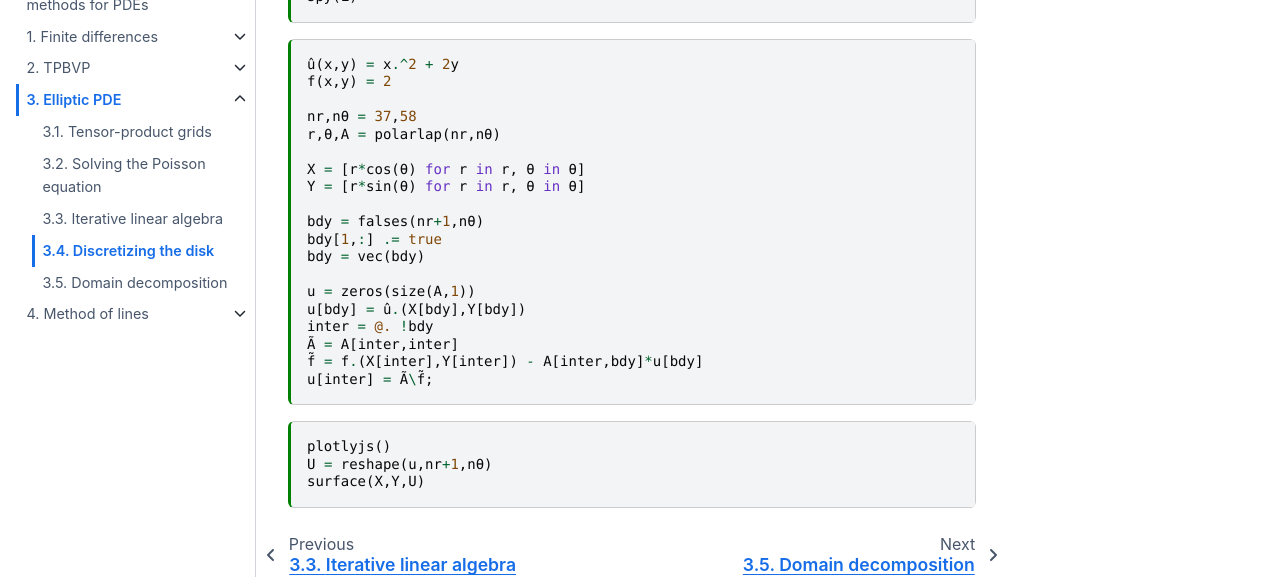
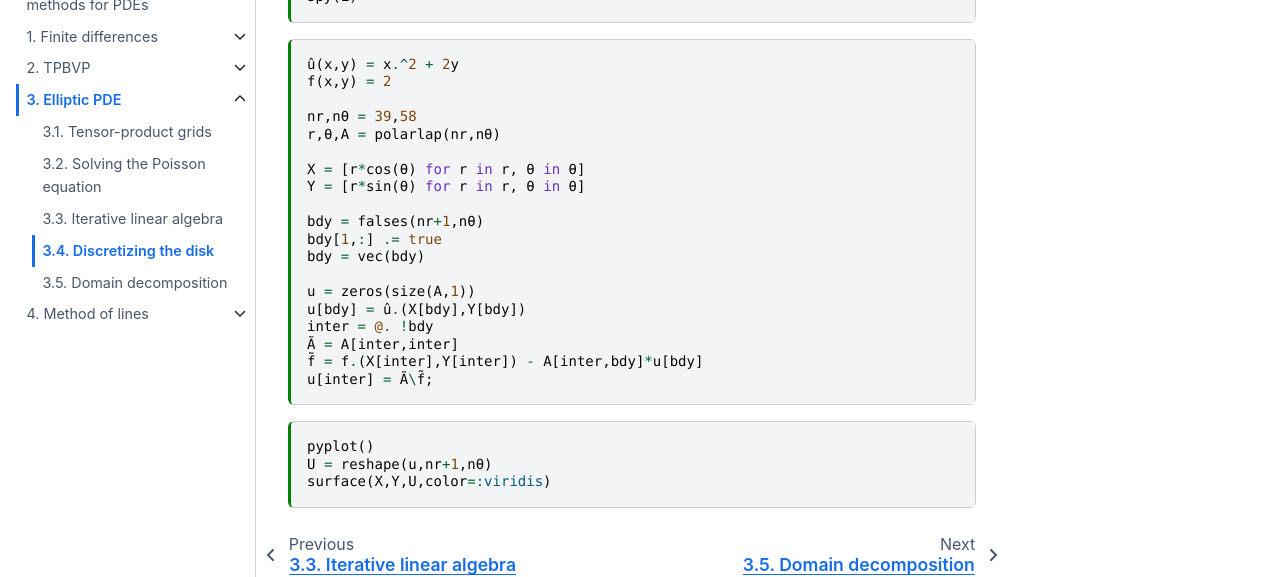
Before and after one commit to tobydriscoll/fd-spectral-notes, a Jupyter Book: the page built from elliptic/disk.md, in a window 1280 px wide and 900 px high, scrolled down 1705 px. Shown: the part 210-787 px from the top of the window. Built offline with Jupyter Book 1.0.4 settings and Sphinx 7.4.7 and the Sphinx Book theme 1.1.4, drawn with Linux system fonts in a browser that asks for light colours.

Commit message:
Update deps

````diff
--- a/Project.toml
+++ b/Project.toml
@@ -2,6 +2,7 @@
 BenchmarkTools = "6e4b80f9-dd63-53aa-95a3-0cdb28fa8baf"
 Blink = "ad839575-38b3-5650-b840-f874b8c74a25"
 BlockArrays = "8e7c35d0-a365-5155-bbbb-fb81a777f24e"
+Dierckx = "39dd38d3-220a-591b-8e3c-4c3a8c710a94"
 FFTW = "7a1cc6ca-52ef-59f5-83cd-3a7055c09341"
 IJulia = "7073ff75-c697-5162-941a-fcdaad2a7d2a"
 Krylov = "ba0b0d4f-ebba-5204-a429-3ac8c609bfb7"
@@ -13,4 +14,5 @@
 Plots = "91a5bcdd-55d7-5caf-9e0b-520d859cae80"
 PrettyTables = "08abe8d2-0d0c-5749-adfa-8a2ac140af0d"
 PyFormattedStrings = "5f89f4a4-a228-4886-b223-c468a82ed5b9"
+PyPlot = "d330b81b-6aea-500a-939a-2ce795aea3ee"
 WebIO = "0f1e0344-ec1d-5b48-a673-e5cf874b6c29"
--- a/elliptic/disk.md
+++ b/elliptic/disk.md
@@ -123,7 +123,7 @@
 û(x,y) = x.^2 + 2y
 f(x,y) = 2
 
-nr,nθ = 37,58
+nr,nθ = 39,58
 r,θ,A = polarlap(nr,nθ)
 
 X = [r*cos(θ) for r in r, θ in θ]
@@ -142,7 +142,7 @@
 ```
 
 ```{code-cell}
-plotlyjs()
+pyplot()
 U = reshape(u,nr+1,nθ)
-surface(X,Y,U)
+surface(X,Y,U,color=:viridis)
 ```
````
